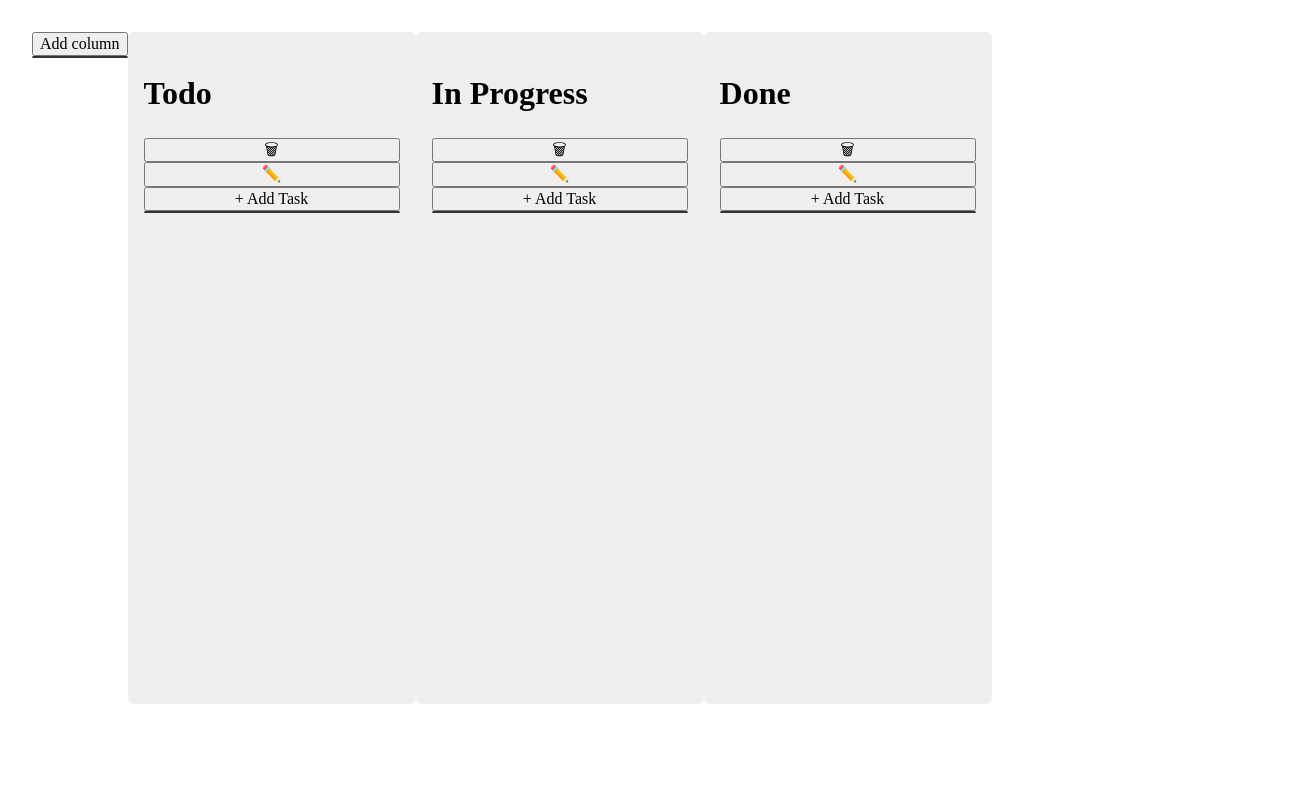
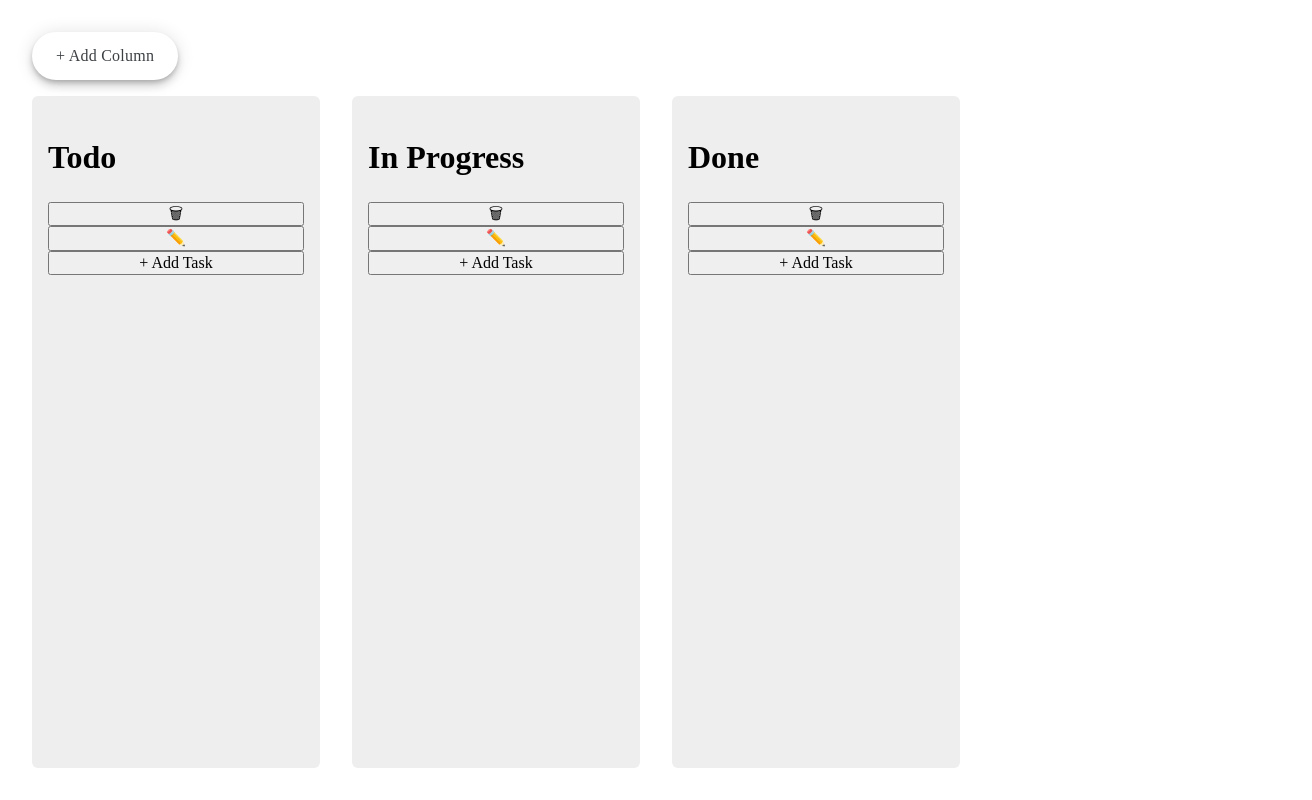
Before and after one commit to KristofferLinderman/tiny-trello, a React (Create React App) app: page / in a window 1280 px wide. Shown: the whole page, 1312 px wide, since content can reach past the window. Built offline with nearby package versions, Linux system fonts and the light colour scheme.

Commit message:
Minor UI tweaks

```diff
--- /dev/null
+++ b/src/components/AddColumn/AddColumn.style.ts
@@ -0,0 +1,54 @@
+import styled from "styled-components";
+
+export const Container = styled.div`
+  display: flex;
+  margin-bottom: 1rem;
+`;
+
+export const Button = styled.button`
+  height: 3rem;
+  align-items: center;
+  appearance: none;
+  background-color: #fff;
+  border-radius: 24px;
+  border-style: none;
+  box-shadow: rgba(0, 0, 0, 0.2) 0 3px 5px -1px,
+    rgba(0, 0, 0, 0.14) 0 6px 10px 0, rgba(0, 0, 0, 0.12) 0 1px 18px 0;
+  box-sizing: border-box;
+  color: #3c4043;
+  cursor: pointer;
+  display: inline-flex;
+  fill: currentcolor;
+  justify-content: center;
+  letter-spacing: 0.25px;
+  line-height: normal;
+  max-width: 100%;
+  overflow: visible;
+  padding: 2px 24px;
+  position: relative;
+  text-align: center;
+  text-transform: none;
+  transition: box-shadow 280ms cubic-bezier(0.4, 0, 0.2, 1),
+    opacity 15ms linear 30ms, transform 270ms cubic-bezier(0, 0, 0.2, 1) 0ms;
+  user-select: none;
+  -webkit-user-select: none;
+  touch-action: manipulation;
+  width: auto;
+  will-change: transform, opacity;
+  z-index: 0;
+
+  &:hover {
+    background: #f6f9fe;
+    color: hotpink;
+    transform: translateY(-2px);
+  }
+
+  &:active {
+    outline: none;
+  }
+
+  &:focus {
+    outline: none;
+    border: 2px solid #4285f4;
+  }
+`;
--- a/src/components/AddColumn/AddColumn.tsx
+++ b/src/components/AddColumn/AddColumn.tsx
@@ -3,6 +3,7 @@ import { useBoardContext } from "../../context/BoardContext";
 import { useToggle } from "../../hooks/useToggle";
 import { Column } from "../../types";
 import { ColumnModal } from "../ColumnModal";
+import { Button, Container } from "./AddColumn.style";
 
 type AddColumnProps = {
   selectedColumn: Column | null; // TODO change name to columnToEdit? 🤔
@@ -38,8 +39,8 @@ const AddColumn = ({ selectedColumn, setSelectedColumn }: AddColumnProps) => {
   };
 
   return (
-    <div>
-      <button onClick={toggleModal}>Add column</button>
+    <Container>
+      <Button onClick={toggleModal}>+ Add Column</Button>
       <ColumnModal
         column={selectedColumn}
         isOpen={showModal}
@@ -47,7 +48,7 @@ const AddColumn = ({ selectedColumn, setSelectedColumn }: AddColumnProps) => {
         onSubmit={handleColumnSubmit}
         isEditMode={isEditingColumn}
       />
-    </div>
+    </Container>
   );
 };
 
--- a/src/components/ColumnModal/ColumnModal.style.ts
+++ b/src/components/ColumnModal/ColumnModal.style.ts
@@ -2,7 +2,6 @@ import styled from "styled-components";
 
 export const Container = styled.div`
   display: flex;
-  border: 1px solid #333;
   border-radius: 4px;
   cursor: pointer;
 `;
--- a/src/components/TaskModal/TaskModal.style.ts
+++ b/src/components/TaskModal/TaskModal.style.ts
@@ -2,7 +2,6 @@ import styled from "styled-components";
 
 export const Container = styled.div`
   display: flex;
-  border: 1px solid #333;
   border-radius: 4px;
   cursor: pointer;
 `;
--- a/src/views/ColumnView/ColumnView.style.ts
+++ b/src/views/ColumnView/ColumnView.style.ts
@@ -2,8 +2,14 @@ import styled from "styled-components";
 
 export const Container = styled.div`
   display: flex;
-  width: 100vw;
-  + div {
+  flex-direction: column;
+  width: 100%;
+  height: 100%;
+`;
+
+export const ComlumnWrapper = styled.div`
+  display: flex;
+  > div {
     margin-right: 2rem;
   }
 `;
--- a/src/views/ColumnView/ColumnView.tsx
+++ b/src/views/ColumnView/ColumnView.tsx
@@ -3,7 +3,7 @@ import { AddColumn } from "../../components/AddColumn";
 import { ColumnContainer } from "../../components/ColumnContainer";
 import { useBoardContext } from "../../context/BoardContext";
 import { Column } from "../../types";
-import { Container } from "./ColumnView.style";
+import { ComlumnWrapper, Container } from "./ColumnView.style";
 
 const ColumnView = () => {
   const [selectedColumn, setSelectedColumn] = useState<Column | null>(null);
@@ -19,6 +19,7 @@ const ColumnView = () => {
         selectedColumn={selectedColumn}
         setSelectedColumn={setSelectedColumn}
       />
+      <ComlumnWrapper>
         {columns.map((column) => {
           return (
             <ColumnContainer
@@ -28,6 +29,7 @@ const ColumnView = () => {
             />
           );
         })}
+      </ComlumnWrapper>
     </Container>
   );
 };
```
Lines whose indentation alone changed are shown as unchanged.
